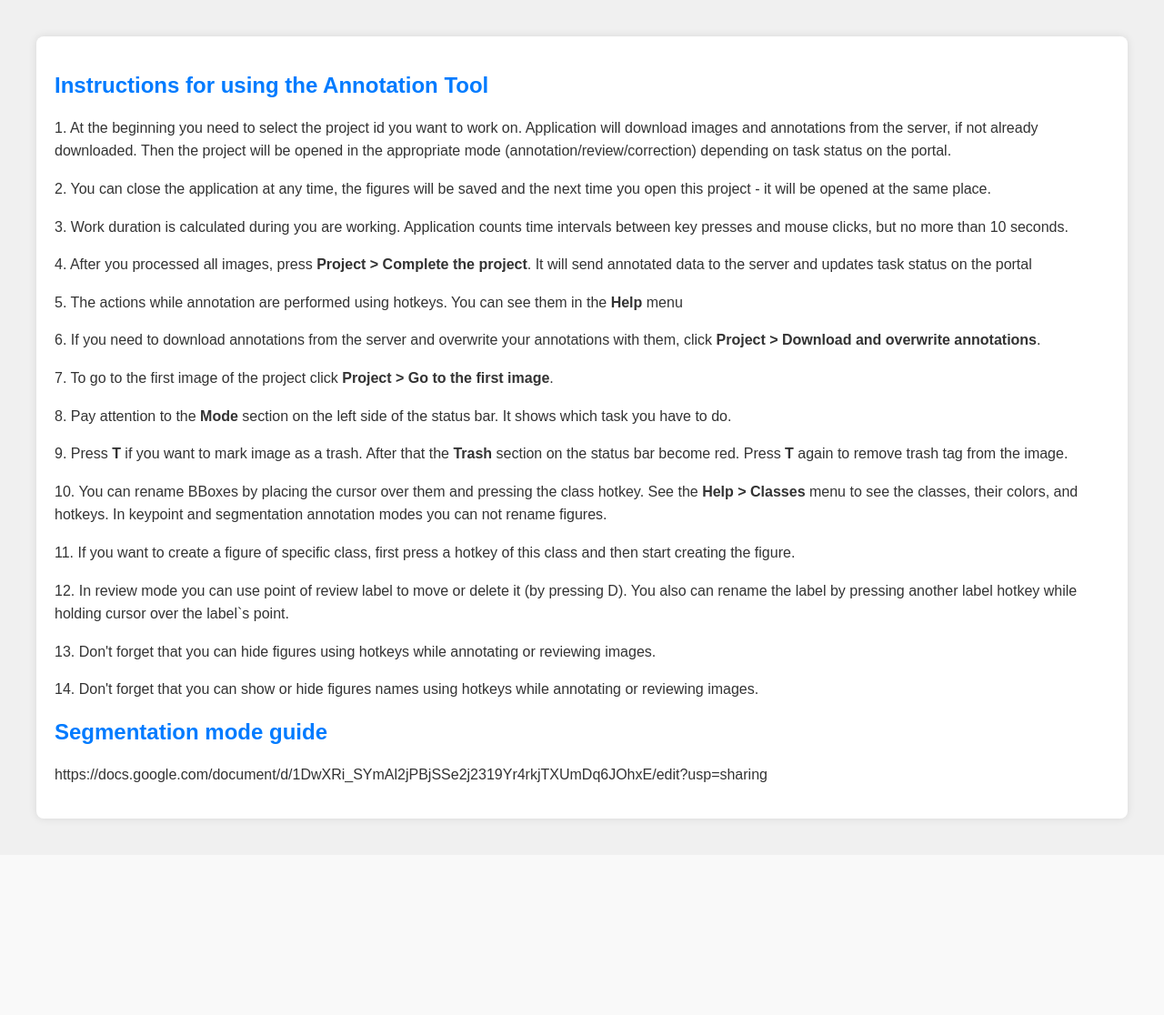
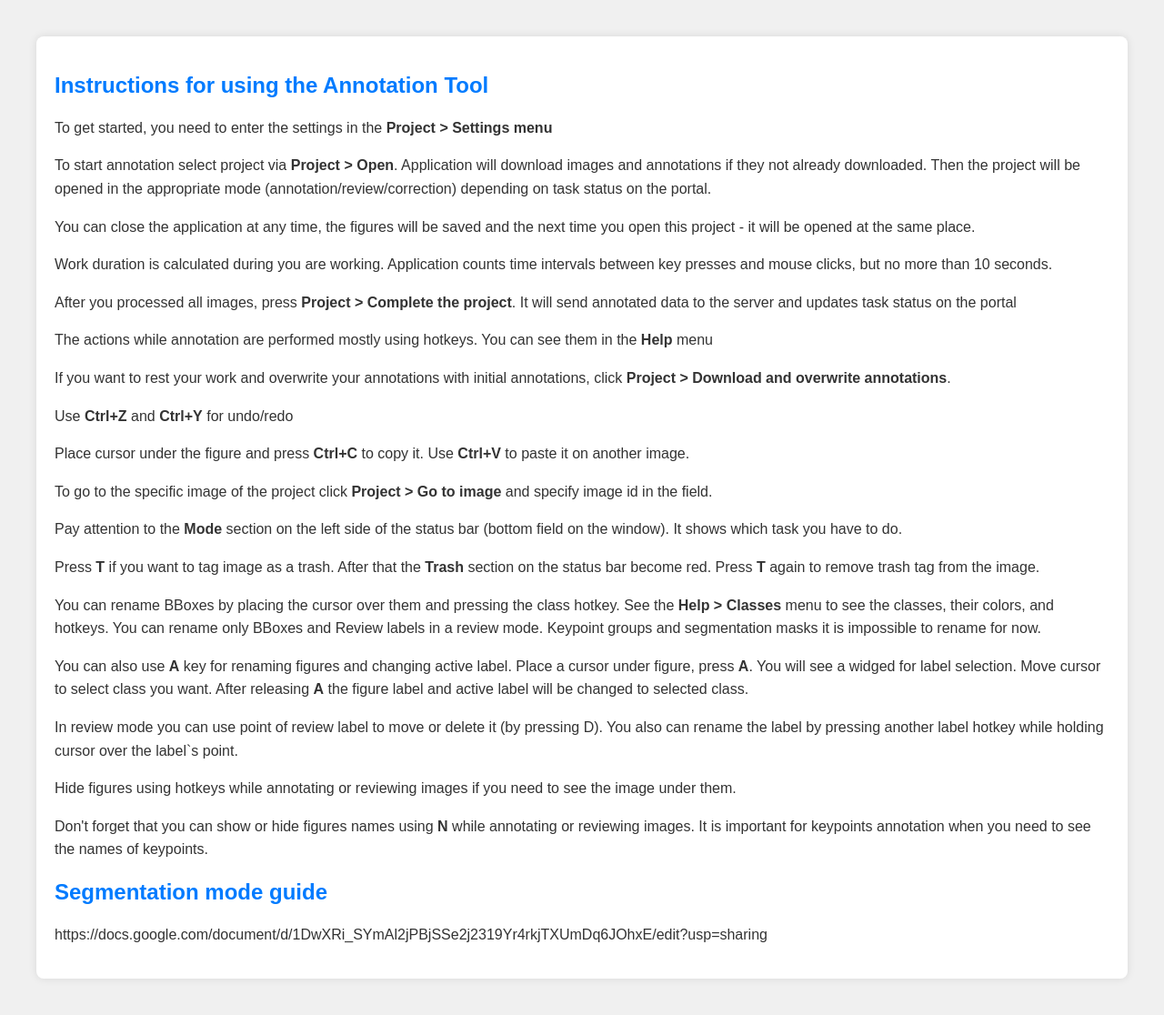
Before and after one commit to vovaxnz/annotation_tool, a Python web app: template templates/how.html in a window 1280 px wide. Shown: the whole page at 91% size. Before the commit the page ends 905 px from the top, so only its background shows below. Run offline with Jinja, Linux system fonts and the light colour scheme; the template is opened without the code that fills it, so the values that code supplies are empty.

Commit message:
Update Help page

```diff
--- a/templates/how.html
+++ b/templates/how.html
@@ -29,46 +29,55 @@
     <div class="container">
         <h2>Instructions for using the Annotation Tool</h2>
         <p>
-        1. At the beginning you need to select the project id you want to work on. Application will download images and annotations from the server, if not already downloaded. Then the project will be opened in the appropriate mode (annotation/review/correction) depending on task status on the portal.
+            To get started, you need to enter the settings in the <strong>Project &gt; Settings menu</strong>
         </p>
         <p>
-        2. You can close the application at any time, the figures will be saved and the next time you open this project - it will be opened at the same place.
+        To start annotation select project via <strong>Project &gt; Open</strong>. Application will download images and annotations if they not already downloaded. Then the project will be opened in the appropriate mode (annotation/review/correction) depending on task status on the portal.
         </p>
         <p>
-        3. Work duration is calculated during you are working. Application counts time intervals between key presses and mouse clicks, but no more than 10 seconds.
+        You can close the application at any time, the figures will be saved and the next time you open this project - it will be opened at the same place.
         </p>
         <p>
-        4. After you processed all images, press <strong>Project &gt; Complete the project</strong>. It will send annotated data to the server and updates task status on the portal
+        Work duration is calculated during you are working. Application counts time intervals between key presses and mouse clicks, but no more than 10 seconds.
         </p>
         <p>
-        5. The actions while annotation are performed using hotkeys. You can see them in the <strong>Help</strong> menu
+         After you processed all images, press <strong>Project &gt; Complete the project</strong>. It will send annotated data to the server and updates task status on the portal
         </p>
         <p>
-            6. If you need to download annotations from the server and overwrite your annotations with them, click <strong>Project &gt; Download and overwrite annotations</strong>.
+        The actions while annotation are performed mostly using hotkeys. You can see them in the <strong>Help</strong> menu
         </p>
         <p>
-            7. To go to the first image of the project click <strong>Project &gt; Go to the first image</strong>.
+        If you want to rest your work and overwrite your annotations with initial annotations, click <strong>Project &gt; Download and overwrite annotations</strong>.
         </p>
         <p>
-            8. Pay attention to the <strong>Mode</strong> section on the left side of the status bar. It shows which task you have to do.
+        Use <strong>Ctrl+Z</strong> and <strong>Ctrl+Y</strong> for undo/redo
         </p>
         <p>
-            9. Press <strong>T</strong> if you want to mark image as a trash. After that the <strong>Trash</strong> section on the status bar become red. Press <strong>T</strong> again to remove trash tag from the image.
+        Place cursor under the figure and press <strong>Ctrl+C</strong> to copy it. Use <strong>Ctrl+V</strong> to paste it on another image.
         </p>
         <p>
-          10. You can rename BBoxes by placing the cursor over them and pressing the class hotkey. See the <strong>Help &gt; Classes</strong> menu to see the classes, their colors, and hotkeys. In keypoint and segmentation annotation modes you can not rename figures.
+        To go to the specific image of the project click <strong>Project &gt; Go to image</strong> and specify image id in the field.
         </p>
         <p>
-          11. If you want to create a figure of specific class, first press a hotkey of this class and then start creating the figure.
+        Pay attention to the <strong>Mode</strong> section on the left side of the status bar (bottom field on the window). It shows which task you have to do.
         </p>
         <p>
-          12. In review mode you can use point of review label to move or delete it (by pressing D). You also can rename the label by pressing another label hotkey while holding cursor over the label`s point.
+        Press <strong>T</strong> if you want to tag image as a trash. After that the <strong>Trash</strong> section on the status bar become red. Press <strong>T</strong> again to remove trash tag from the image.
         </p>
         <p>
-          13. Don't forget that you can hide figures using hotkeys while annotating or reviewing images.
+        You can rename BBoxes by placing the cursor over them and pressing the class hotkey. See the <strong>Help &gt; Classes</strong> menu to see the classes, their colors, and hotkeys. You can rename only BBoxes and Review labels in a review mode. Keypoint groups and segmentation masks it is impossible to rename for now.
+        </p>
+        <p>
+        You can also use <strong>A</strong> key for renaming figures and changing active label. Place a cursor under figure, press <strong>A</strong>. You will see a widged for label selection. Move cursor to select class you want. After releasing <strong>A</strong> the figure label and active label will be changed to selected class.
+        </p>
+        <p>
+        In review mode you can use point of review label to move or delete it (by pressing D). You also can rename the label by pressing another label hotkey while holding cursor over the label`s point.
+        </p>
+        <p>
+        Hide figures using hotkeys while annotating or reviewing images if you need to see the image under them.
       </p>
       <p>
-        14. Don't forget that you can show or hide figures names using hotkeys while annotating or reviewing images.
+       Don't forget that you can show or hide figures names using <strong>N</strong>  while annotating or reviewing images. It is important for keypoints annotation when you need to see the names of keypoints.
     </p>
 
     <h2>Segmentation mode guide</h2>
```
Also changed, not shown: templates/hotkeys.html (+18 -2 lines).
